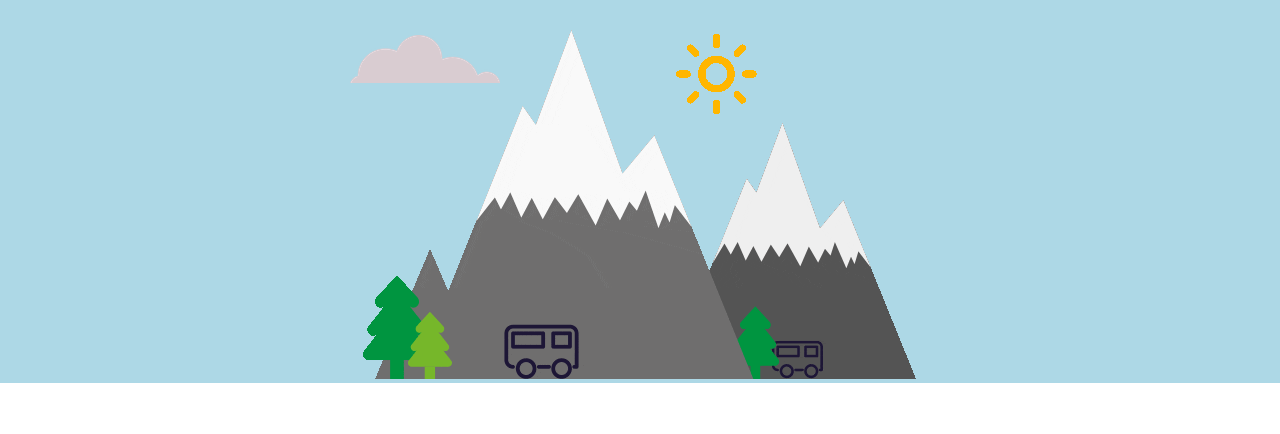
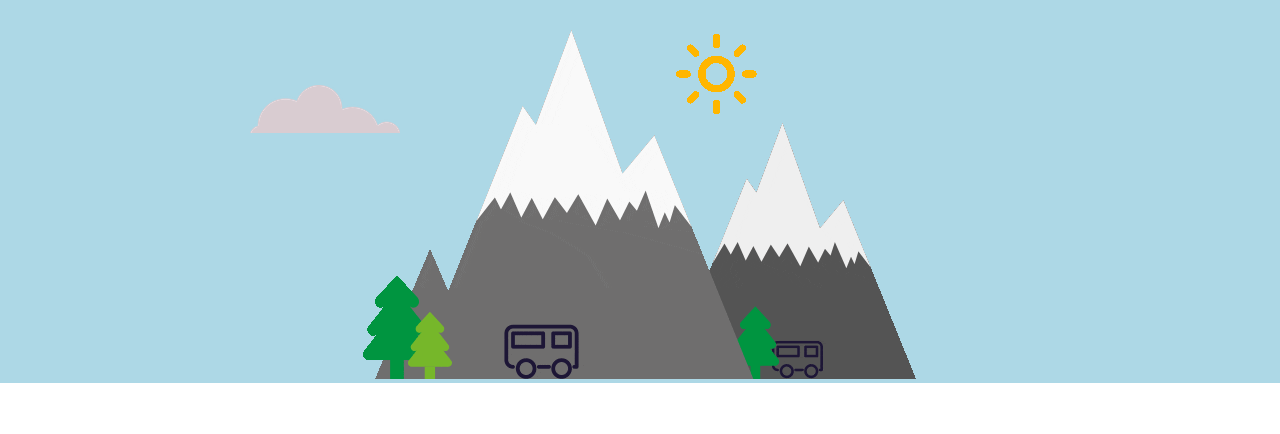
Before and after one commit to Smallstepss/mywebsite, a plain HTML site: page index.html in a window 1280 px wide. Shown: the part 366-800 px from the top of the page. Drawn offline with Linux system fonts and the light colour scheme.

Commit message:
changed the position of cloud2

```diff
--- a/css/styles.css
+++ b/css/styles.css
@@ -92,8 +92,8 @@ clear:right;
 .cloud2 {
   max-width:100%;
   position: absolute;
-  bottom: 300px;
-  left:350px;
+  bottom: 250px;
+  left:250px;
 }
 .giphy{
   max-width: 100%;
```
